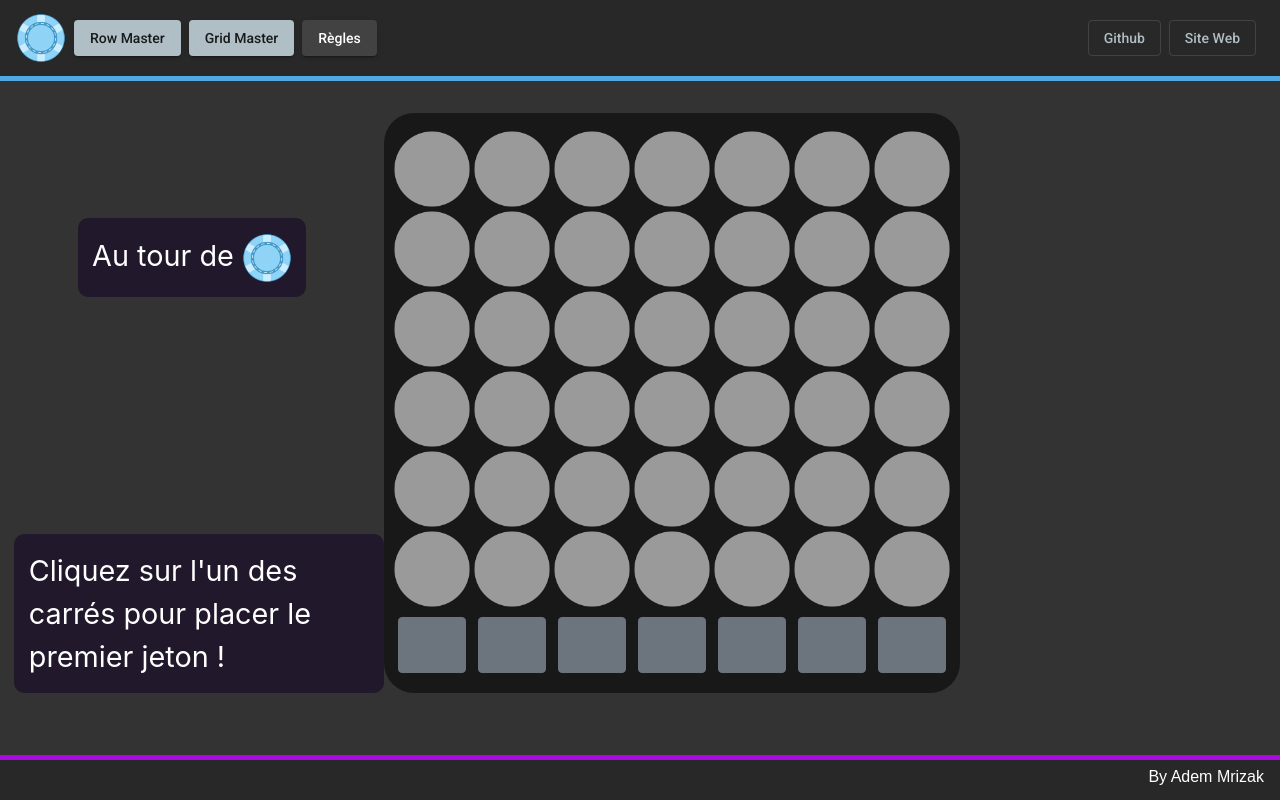
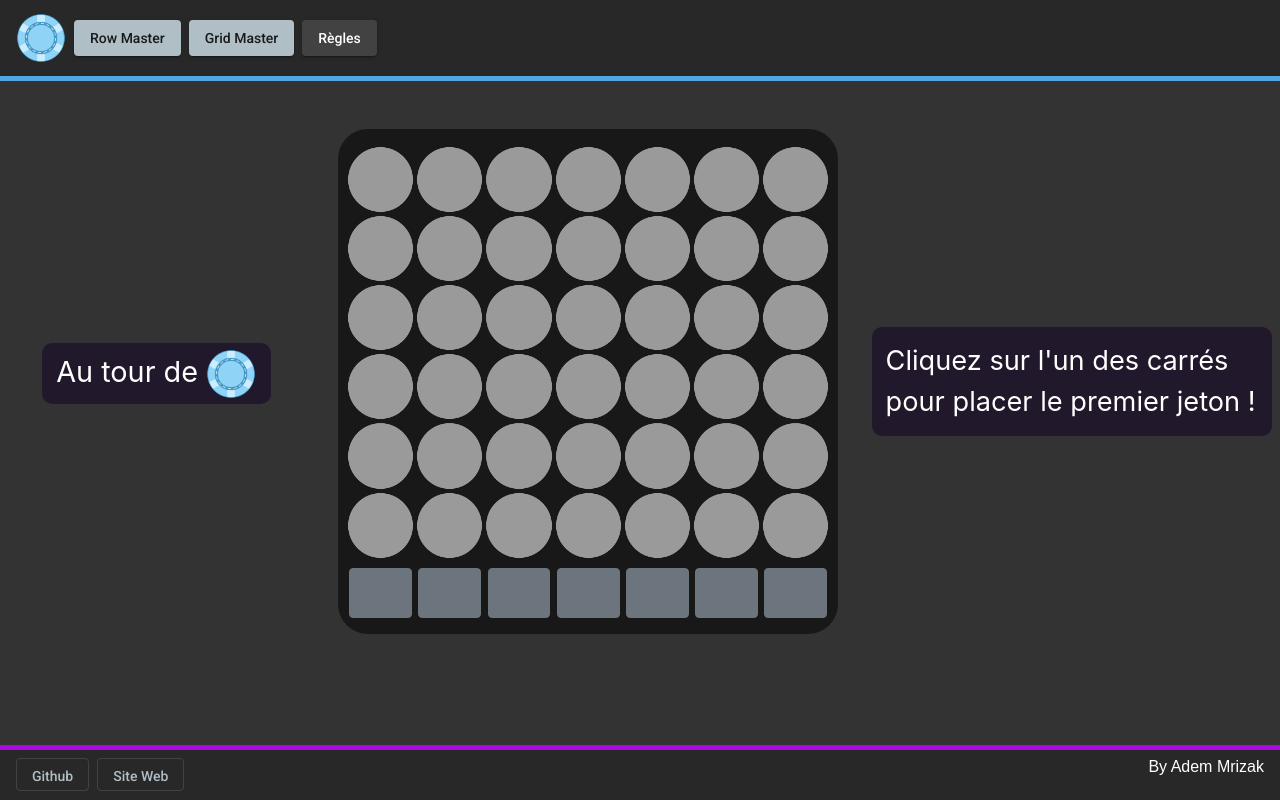
Before and after one commit to adem-m/games-master, an Angular app: page / in a window 1280 px wide. Built offline with nearby package versions, Linux system fonts and the light colour scheme.

Commit message:
reponsive update (+ improvements)

```diff
--- a/src/app/app.component.html
+++ b/src/app/app.component.html
@@ -11,17 +11,14 @@
             <button mat-raised-button color="accent" routerLink="row-master">Row Master</button>
             <button mat-raised-button color="accent" routerLink="grid-master">Grid Master</button>
             <button mat-raised-button (click)="openRules(index)">Règles</button>
-            <div class="spacer"></div>
-            <a mat-stroked-button color="accent" href="https://github.com/adem-m" target="_blank">Github</a>
-            <a mat-stroked-button color="accent" href="https://adem-m.github.io/website" target="_blank">Site Web</a>
         </nav>
         <div class="topline"></div>
     </header>
 
     <body>
-        <div class="rules" *ngIf="rules">
-            <div class="rulesBg" (click)="closeRules()"></div>
-            <div class="rulesPopup">
+        <div class="rules">
+            <div class="rulesBg" (click)="closeRules()" [@fade]="rules ? 'visible' : 'invisible'"></div>
+            <div class="rulesPopup" [@fade]="rules ? 'visible' : 'invisible'">
                 <div class="rulesPopupHeader">
                     <h2>Règles</h2>
                     <div class="spacer"></div>
@@ -54,9 +51,14 @@
         </div>
     </body>
 
-    <footer class="fixed-bottom">
+    <footer>
         <div class="botline"></div>
-        <p>By Adem Mrizak</p>
+        <div class="footerContent">
+            <a mat-stroked-button color="accent" href="https://github.com/adem-m" target="_blank">Github</a>
+            <a mat-stroked-button color="accent" href="https://adem-m.github.io/website" target="_blank">Site Web</a>
+            <div class="spacer"></div>
+            <p>By Adem Mrizak</p>
+        </div>
     </footer>
 </div>
 
--- a/src/app/app.component.scss
+++ b/src/app/app.component.scss
@@ -1,3 +1,7 @@
+html
+{
+    width: 100%;
+}
 .navbar {
     background-color: rgb(40, 40, 40);
     height: fit-content;
@@ -23,9 +27,10 @@ body {
     color: white;
 }
 .base {
-    min-height: calc(100vh - 5.8em);
+    min-height: calc(100vh - 8.5em);
     height: fit-content;
     background-color: rgb(51, 51, 51);
+    padding-bottom: 1em;
 }
 .botline {
     height: 0.3em;
@@ -38,15 +43,22 @@ footer {
 footer p {
     color: white;
     text-align: right;
-    height: 1.5em;
-    padding: 0.5em 1em 0.5em 0;
+}
+.footerContent
+{
+    display: flex;
+    padding: 0.5em 1em;
+}
+.footerContent a
+{
+    height: 2.4em;
 }
 .rulesBg
 {
     background-color: rgb(0, 0, 0);
     opacity: 0.8;
-    height: 100vh;
-    width: 100vw;
+    height: 100%;
+    width: 100%;
     position: fixed;
     top: 0;
     left: 0;
--- a/src/app/app.component.ts
+++ b/src/app/app.component.ts
@@ -8,10 +8,10 @@ import { trigger, state, style, animate, transition } from '@angular/animations'
   animations: [
     trigger('fade', [
       state('visible', style({
-        opacity: 1
       })),
       state('invisible', style({
-        opacity: 0
+        opacity: 0,
+        height: 0
       })),
       transition('visible => invisible', [
         animate('0.3s')
@@ -34,6 +34,6 @@ export class AppComponent {
     this.rules = true;
   }
   closeRules() {
-    this.rules = false;
+    this.rules = !this.rules;
   }
 }
--- a/src/app/grid/grid.component.html
+++ b/src/app/grid/grid.component.html
@@ -1,18 +1,21 @@
 <body>
     <div class="whosTurn">Au tour de <img src="{{ playerToken[count % 2] }}" width="50px"></div>
-    <div [@fade]="firstMove ? 'visible' : 'invisible'" class="lSide">
-        <span>Cliquez sur l'un des carrés pour placer le premier jeton !</span>
-    </div>
     <div class="grid">
-        <div class="c" *ngFor="let c of gridContent; index as i">
-            <div *ngFor="let img of c"><img [@blink]="!img[1] ? 'visible' : 'invisible'" src="{{ img[0] }}" height="80px"></div>
+        <div class="column" *ngFor="let c of gridContent; index as i">
+            <div *ngFor="let img of c"><img [@blink]="!img[1] ? 'visible' : 'invisible'" src="{{ img[0] }}"
+                    width="100%"></div>
             <button type="button" class="btn btn-secondary" (click)="placeToken(i)" (mouseover)="onMouseOver(i)"
-                (mouseout)="onMouseOut(i)"><img src="{{ buttons[i] }}" width="42px"></button>
+                (mouseout)="onMouseOut(i)"><img src="{{ buttons[i] }}" width="100%"></button>
         </div>
     </div>
-    <div [@fade]="thereIsAWinner || draw ? 'visible' : 'invisible'" class="rSide">
-        <p *ngIf="draw">Match nul</p>
-        <p *ngIf="thereIsAWinner">Victoire de <img src="{{ winnerName }}"></p>
-        <button type="button" class="btn btn-info" (click)="playAgain()">Rejouer</button>
+    <div class="infos">
+        <div [@fade]="firstMove ? 'visible' : 'invisible'" class="firstMovePopup">
+            <span>Cliquez sur l'un des carrés pour placer le premier jeton !</span>
+        </div>
+        <div [@fade]="thereIsAWinner || draw ? 'visible' : 'invisible'" class="gameEndedPopup">
+            <p *ngIf="draw">Match nul</p>
+            <p *ngIf="thereIsAWinner">Victoire de <img src="{{ winnerName }}"></p>
+            <button mat-raised-button color="accent" (click)="playAgain()">Rejouer</button>
+        </div>
     </div>
 </body>
--- a/src/app/grid/grid.component.scss
+++ b/src/app/grid/grid.component.scss
@@ -1,85 +1,67 @@
 body
 {
-    padding-top: 2em;
+    padding: 2em 0.5em 0 0.5em;
     background-color: rgb(51, 51, 51);
-    display: grid;
-    grid-template-columns: 30% 40% 30%;
-    grid-template-rows: 50% 50%;
+    display: flex;
+    align-items: center;
+    flex-wrap: wrap;
+    color: white;
 }
 .grid
 {
+    flex-grow: 1;
     background-color: rgb(24, 24, 24);
     padding: 1em 0.5em;
     border-radius: 30px;
-    width: fit-content;
-    height: 580px;
-    margin: 0 auto;
+    margin: 1em auto 0 auto;
     display: flex;
     text-align: center;
-    grid-column-start: 2;
-    grid-column-end: 3;
-    grid-row-start: 1;
-    grid-row-end: 3;
+    max-width: 500px;
+}
+.column
+{
+    width: 100%;
 }
 .grid button
 {
     width: fit-content;
     height: fit-content;
-    margin-top: 0.5em;
-}
-.rSide
-{
-    width: fit-content;
-    height: fit-content;
-    text-align: center;
-    margin: auto;
-    padding: 1em;
-    border-radius: 10px;
-    background-color: rgb(33, 25, 43);
-    grid-column-start: 3;
-    grid-column-end: 4;
-    grid-row-start: 1;
-    grid-row-end: 3;
-}
-.rSide p
-{
-    font-size: 3em;
-    color: white;
+    margin: 0.5em 0.2em 0 0.2em;
 }
 .whosTurn
 {
     width: fit-content;
-    grid-column-start: 1;
-    grid-column-end: 2;
-    grid-row-start: 1;
-    grid-row-end: 2;
+    margin: auto;
     font-size: 1.8em;
-    margin: auto;
+    padding: 0.2em 0.5em;
+    border-radius: 10px;
+    background-color: rgb(33, 25, 43);
+}
+.infos
+{
+    margin-top: 1em;
+    max-width: 400px;
+}
+.firstMovePopup
+{
+    width: fit-content;
+    height: fit-content;
+    font-size: 1.7em;
     padding: 0.5em;
     border-radius: 10px;
     background-color: rgb(33, 25, 43);
-    color: white;
 }
-.lSide
+.gameEndedPopup
 {
-    display: flex;
-    flex-wrap: wrap;
     width: fit-content;
-    grid-column-start: 1;
-    grid-column-end: 2;
-    grid-row-start: 2;
-    grid-row-end: 3;
-    font-size: 1.8em;
-    margin: auto auto 0 0.5em;
-    padding: 0.5em;
+    height: fit-content;
+    margin: auto;
+    text-align: center;
+    padding: 1em;
     border-radius: 10px;
     background-color: rgb(33, 25, 43);
-    color: white;
 }
-.c div
+.gameEndedPopup p
 {
-    font-size: 2em;
-    color: white;
-    height: 80px;
-    width: 80px;
+    font-size: 2.5em;
 }
--- a/src/app/grid/grid.component.ts
+++ b/src/app/grid/grid.component.ts
@@ -9,10 +9,13 @@ import { Observable, interval, Subscription } from 'rxjs';
   animations: [
     trigger('fade', [
       state('visible', style({
-        opacity: 1
+        opacity: 1,
       })),
       state('invisible', style({
-        opacity: 0
+        opacity: 0,
+        height: 0,
+        margin: 0,
+        padding: 0
       })),
       transition('visible => invisible', [
         animate('0.3s')
--- a/src/app/grille/grille.component.html
+++ b/src/app/grille/grille.component.html
@@ -16,7 +16,7 @@
     <div class="end">
         <p class="whoPlays" *ngIf="!ended">Au tour de {{ whosNext() }}</p>
         <p *ngIf="ended">{{ endText }} <span *ngIf="ended && !draw">{{ whoWon() }}
-            </span>!<br /><button type="button" class="btn btn-info" (click)="playAgain()">Rejouer</button>
+            </span>!<br /> <button mat-raised-button color="accent" (click)="playAgain()">Rejouer</button>
         </p>
     </div>
 </body>
--- a/src/app/morpion/morpion.component.scss
+++ b/src/app/morpion/morpion.component.scss
@@ -1,6 +1,5 @@
 body {
     padding-top: 3vh;
-    padding-bottom: 4em;
     background-color: rgb(51, 51, 51);
     color: white;
 }
```
Also changed, not shown: 6 other files (tests, documents, lock files or other folders).
